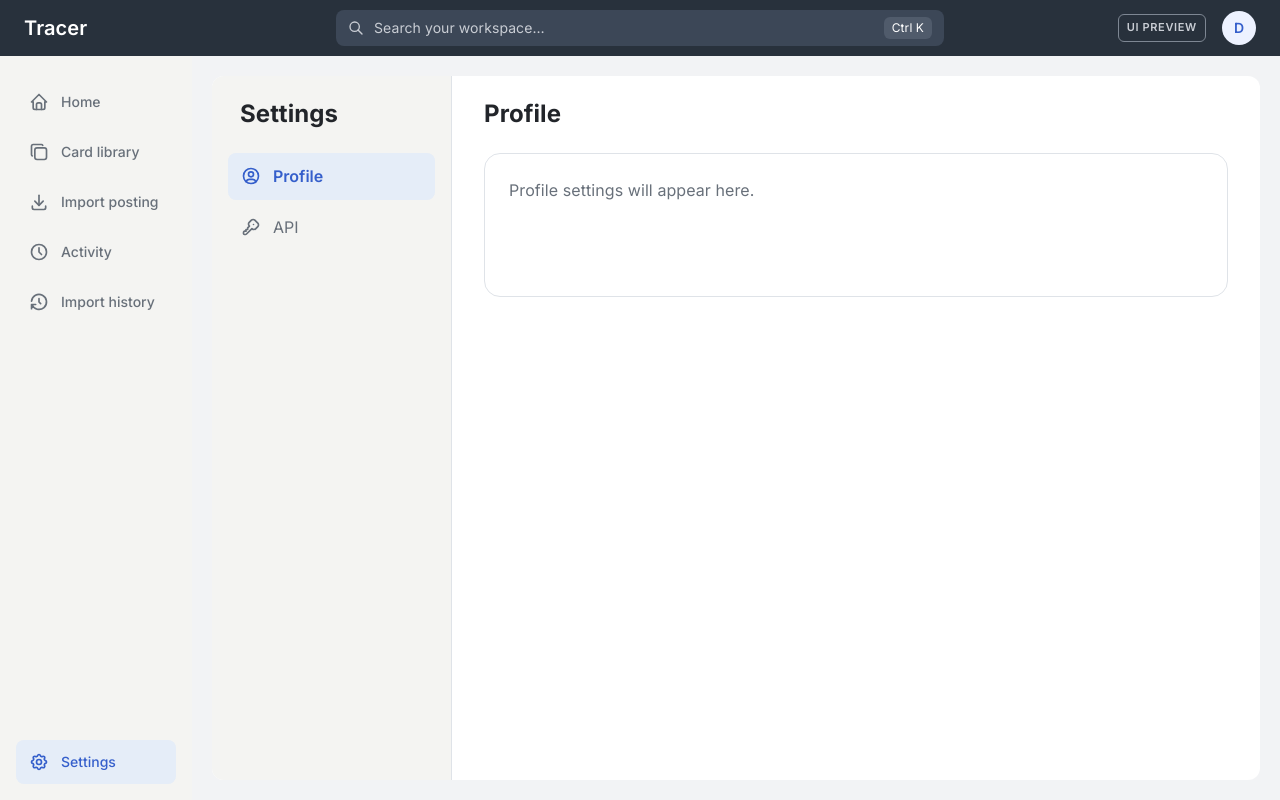
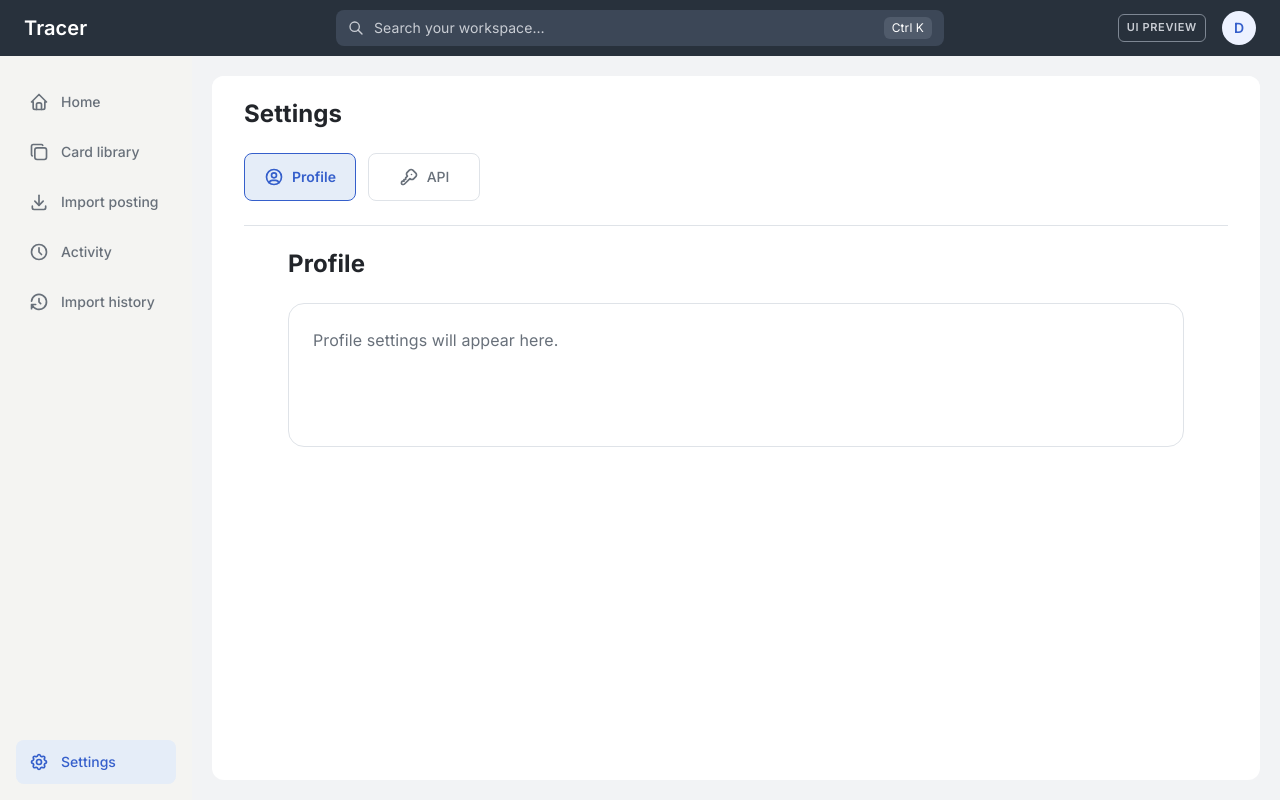
Before and after one commit to dylanxc-cnde/Tracer, a React (Vite) app in the folder frontend/: page / in a window 1280 px wide. Both pictures are taken after a click on the button "Settings". Built offline with nearby package versions, Linux system fonts and the light colour scheme.

Commit message:
style: change settings layout

```diff
--- a/frontend/src/pages/SettingsPage.css
+++ b/frontend/src/pages/SettingsPage.css
@@ -1,43 +1,46 @@
 .settings-page {
   display: grid;
   flex: 1;
-  grid-template-columns: 15rem minmax(0, 1fr);
+  grid-template-columns: minmax(0, 1fr);
+  grid-template-rows: auto minmax(0, 1fr);
   min-width: 0;
   min-height: 0;
 }
 
-.settings-page__sidebar {
-  min-height: 0;
-  padding: 24px 16px;
-  overflow-y: auto;
-  border-right: 1px solid var(--color-border-subtle);
-  background-color: var(--color-navigation);
+.settings-page__header {
+  min-width: 0;
+  padding: 24px 32px 0;
+  background-color: var(--color-surface);
 }
 
 .settings-page__title {
-  margin: 0 12px 24px;
+  margin: 0 0 24px;
   font-size: var(--font-size-page-title);
   line-height: 1.2;
 }
 
 .settings-page__navigation {
-  display: grid;
-  gap: 4px;
+  display: flex;
+  flex-wrap: wrap;
+  gap: 12px;
+  padding-bottom: 24px;
+  border-bottom: 1px solid var(--color-border-subtle);
 }
 
 .settings-page__navigation-button {
   display: flex;
   align-items: center;
-  gap: 12px;
-  width: 100%;
-  min-height: 44px;
-  padding: 10px 12px;
-  border-color: transparent;
+  justify-content: center;
+  gap: 8px;
+  min-width: 7rem;
+  min-height: 48px;
+  padding: 12px 16px;
+  border-color: var(--color-border-subtle);
   color: var(--color-text-secondary);
-  background-color: transparent;
+  background-color: var(--color-surface);
   box-shadow: none;
-  font-weight: 400;
-  text-align: left;
+  font-size: var(--font-size-caption);
+  font-weight: 500;
 }
 
 .settings-page__navigation-button svg {
@@ -47,12 +50,14 @@
 }
 
 .settings-page__navigation-button:hover:not(:disabled) {
-  border-color: transparent;
+  border-color: var(--color-border-strong);
   color: var(--color-text-primary);
   background-color: var(--color-surface-muted);
 }
 
-.settings-page__navigation-button[aria-current='page'] {
+.settings-page__navigation-button[aria-current='page'],
+.settings-page__navigation-button[aria-current='page']:hover:not(:disabled) {
+  border-color: var(--color-action-primary);
   color: var(--color-action-primary);
   background-color: var(--color-navigation-selected);
   font-weight: 600;
@@ -76,15 +81,8 @@
 }
 
 @media (max-width: 720px) {
-  .settings-page {
-    grid-template-columns: minmax(0, 1fr);
-    grid-template-rows: auto minmax(0, 1fr);
-  }
-
-  .settings-page__sidebar {
-    padding: 16px;
-    border-right: 0;
-    border-bottom: 1px solid var(--color-border-subtle);
+  .settings-page__header {
+    padding: 16px 16px 0;
   }
 
   .settings-page__title {
@@ -92,7 +90,8 @@
   }
 
   .settings-page__navigation {
-    grid-template-columns: repeat(2, minmax(0, 1fr));
+    gap: 8px;
+    padding-bottom: 16px;
   }
 
   .settings-page__workspace {
--- a/frontend/src/pages/SettingsPage.tsx
+++ b/frontend/src/pages/SettingsPage.tsx
@@ -11,7 +11,7 @@ export function SettingsPage() {
 
   return (
     <section className="settings-page">
-      <aside className="settings-page__sidebar">
+      <header className="settings-page__header">
         <h1 className="settings-page__title">Settings</h1>
         <nav className="settings-page__navigation" aria-label="Settings sections">
           <button
@@ -34,7 +34,7 @@ export function SettingsPage() {
             <span>API</span>
           </button>
         </nav>
-      </aside>
+      </header>
 
       <div
         className="settings-page__workspace"
```
